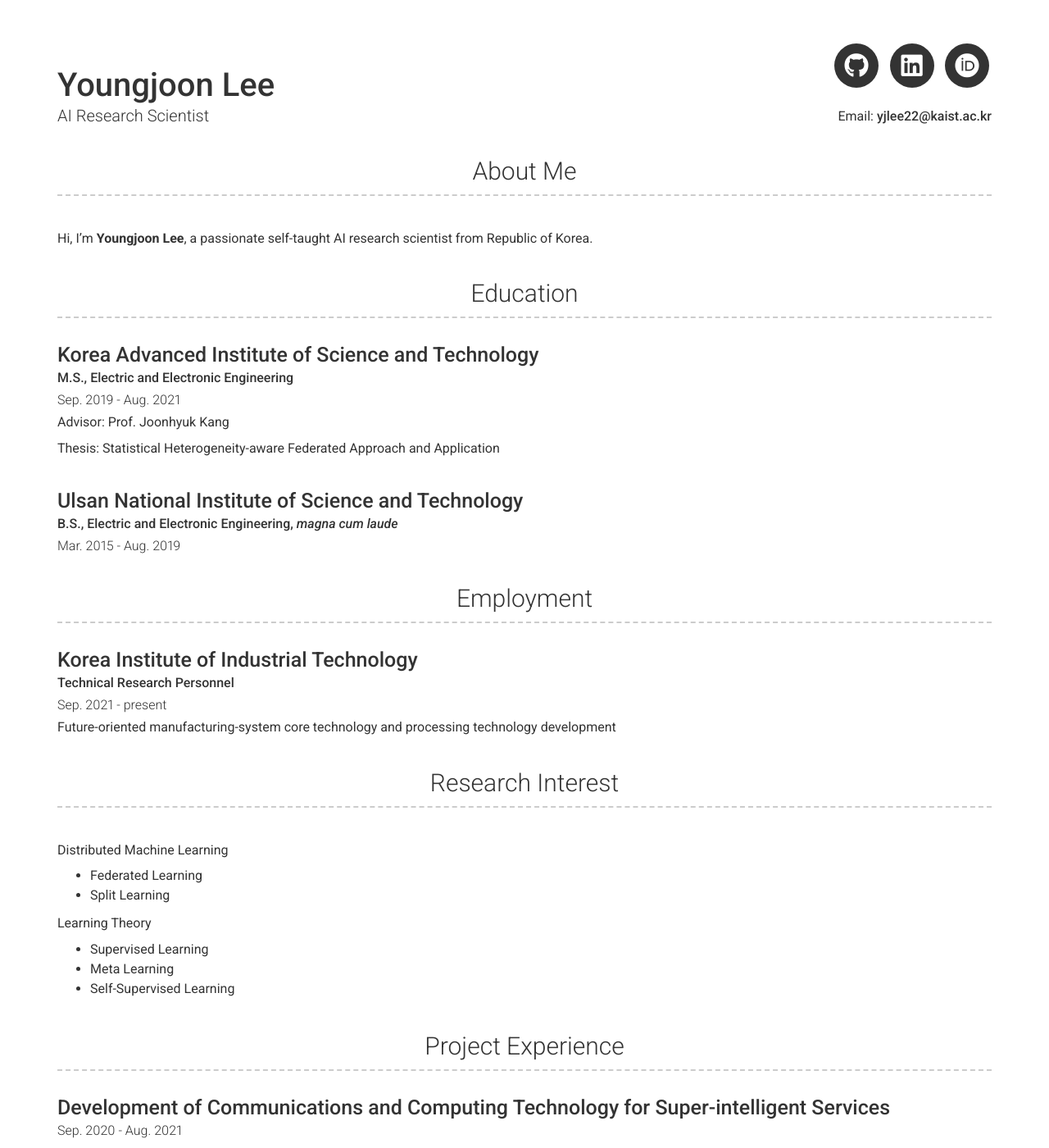
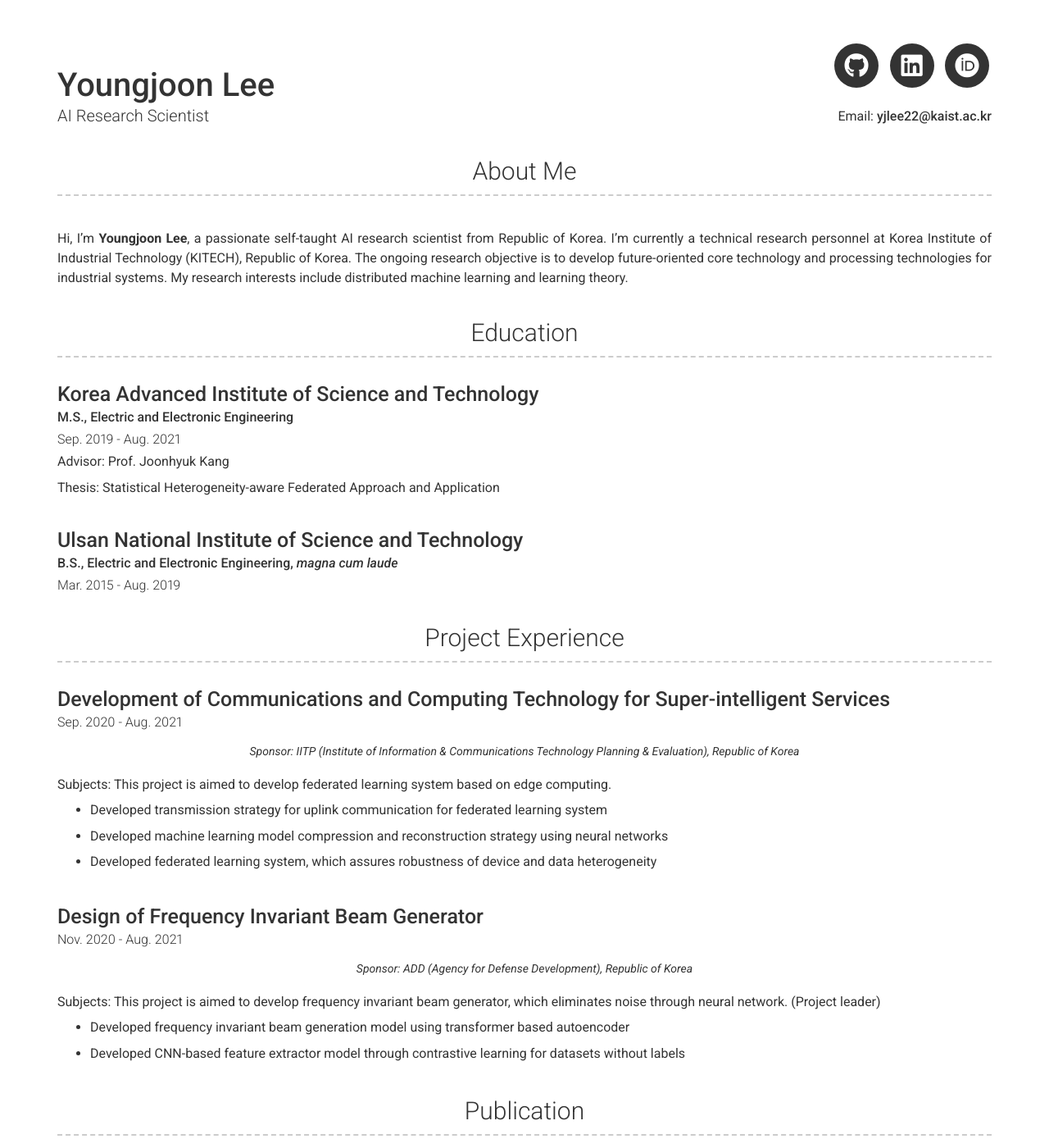
Before and after one commit to yjlee22/yjlee22.github.io, a Jekyll site: the page built from index.md, in a window 1280 px wide and 1400 px high. Shown: the whole window at 82% size. Built offline with Jekyll 4.4.1, drawn with Linux system fonts in a browser that asks for light colours; nearby versions of some CDN libraries.

Commit message:
Update _config.yml

```diff
--- a/_config.yml
+++ b/_config.yml
@@ -27,6 +27,9 @@ orcid_username: 0000-0003-4926-7702
 # about_title: About Me (Use this to override about section title)
 about_content: > # this means to ignore newlines until the next config item.
   Hi, I'm <b>Youngjoon Lee</b>, a passionate self-taught AI research scientist from Republic of Korea.
+  I'm currently a technical research personnel at Korea Institute of Industrial Technology (KITECH), Republic of Korea.
+  The ongoing research objective is to develop future-oriented core technology and processing technologies for industrial systems.
+  My research interests include distributed machine learning and learning theory.
 
 content:
   - title: Education
@@ -47,28 +50,6 @@ content:
         title: Ulsan National Institute of Science and Technology
         sub_title: B.S., Electric and Electronic Engineering, <i>magna cum laude</i>
         caption: Mar. 2015 - Aug. 2019
-
-  - title: Employment
-    layout: list
-    content:
-      - layout: top
-        title: Korea Institute of Industrial Technology
-        sub_title: Technical Research Personnel
-        caption: Sep. 2021 - present
-        description: | # this will include new lines to allow paragraphs
-          Future-oriented manufacturing-system core technology and processing technology development
-
-  - title: Research Interest
-    layout: text
-    content: | # this will include new lines to allow paragraphs
-      Distributed Machine Learning
-      - Federated Learning
-      - Split Learning
-
-      Learning Theory
-      - Supervised Learning
-      - Meta Learning
-      - Self-Supervised Learning
 
   - title: Project Experience # Title for the section
     layout: list # Type of content section (list/text)
```
